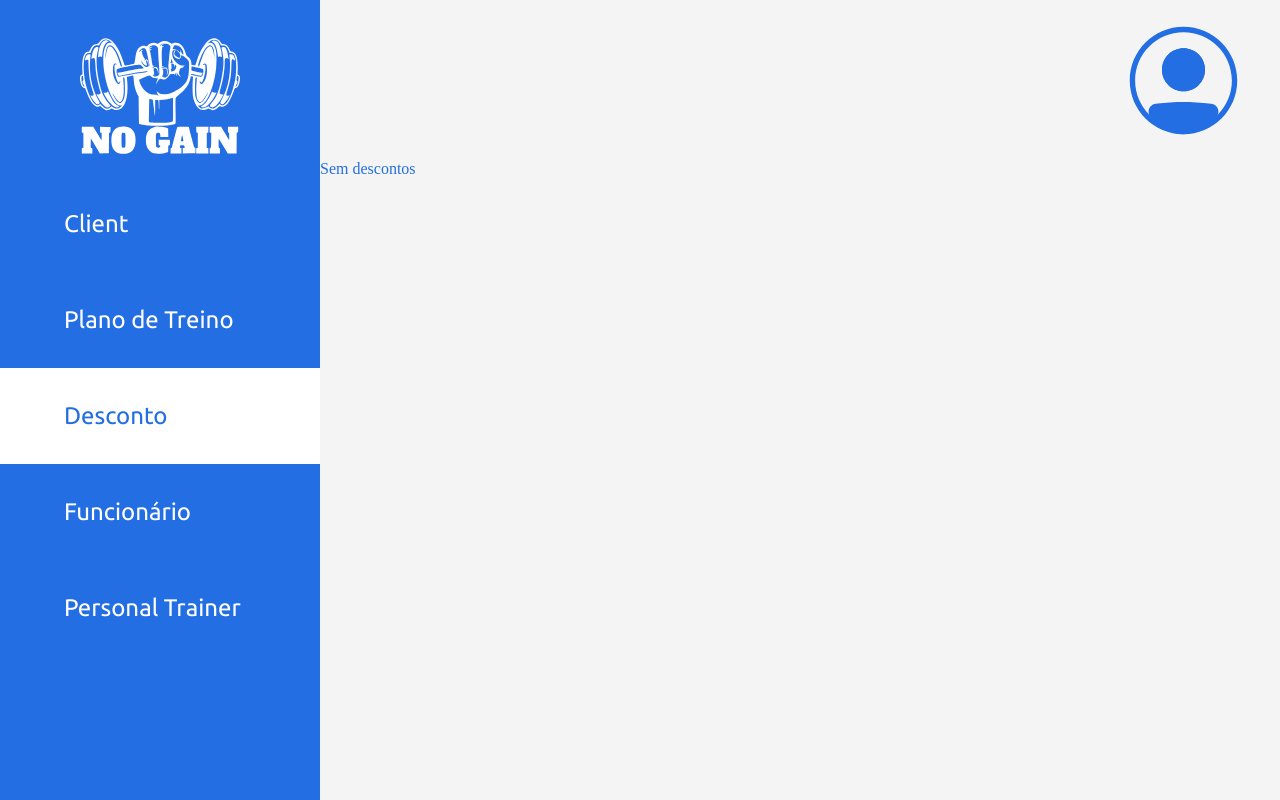
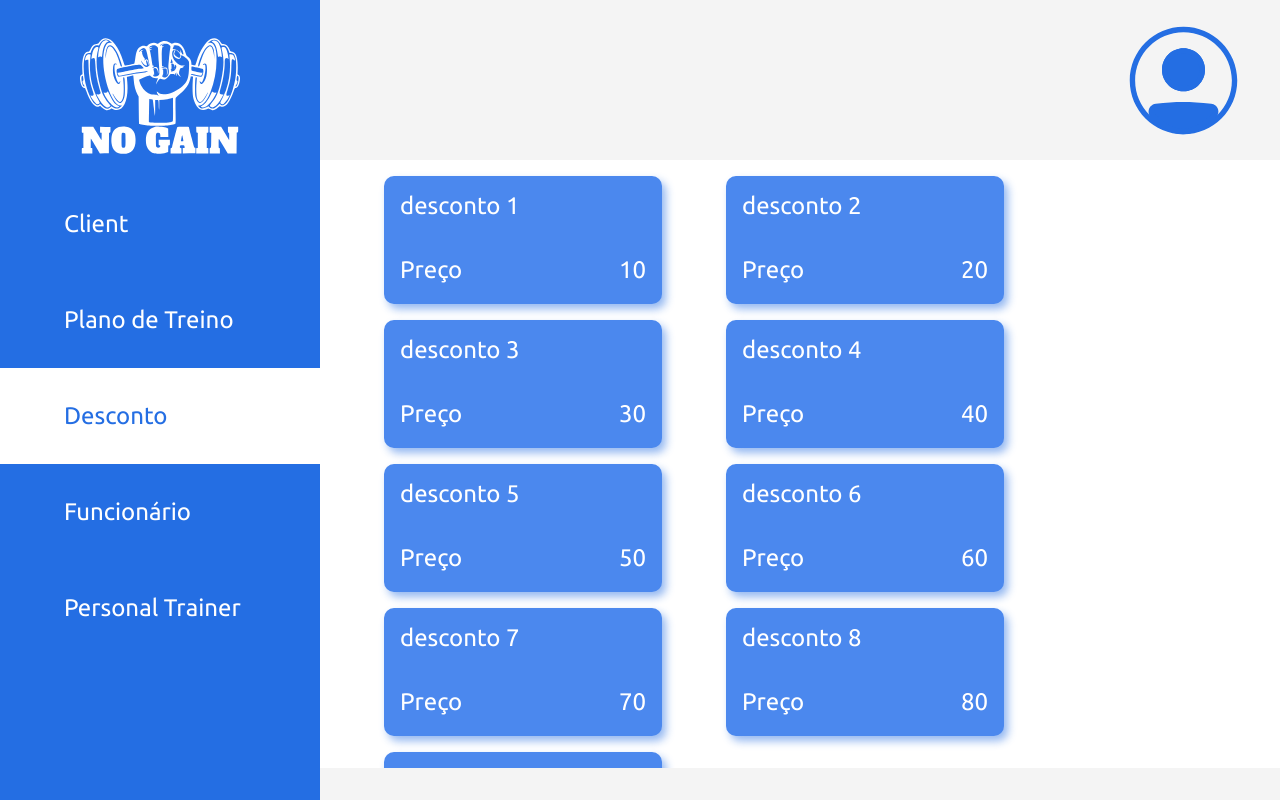
Before and after one commit to bosshentai/tccCode, a React (Create React App) app in the folder nogain-app/: page /Discount in a window 1280 px wide. Built offline with nearby package versions, Linux system fonts and the light colour scheme.

Commit message:
the Discount page need only a button register the new discount

```diff
--- /dev/null
+++ b/nogain-app/src/Discount/components/DiscountItem/index.tsx
@@ -0,0 +1,23 @@
+import styles from "./styles.module.scss";
+
+type discountProps = {
+  id: string;
+  name: string;
+  amount: number;
+};
+
+export const DiscountItem = (props: discountProps) => {
+  const { id, name, amount } = props;
+  return (
+    <li key={id} id={id} className={styles.discountContainer}>
+      <div>
+        <span>{name}</span>
+      </div>
+
+      <div className={styles.amount}>
+        <span>Preço</span>
+        <span>{amount}</span>
+      </div>
+    </li>
+  );
+};
--- /dev/null
+++ b/nogain-app/src/Discount/components/DiscountItem/styles.module.scss
@@ -0,0 +1,49 @@
+.discountContainer {
+  width: 278px;
+  height: 128px;
+  background: #4b88ee;
+
+  box-shadow: 4px 5px 8px rgba(36, 110, 227, 0.49);
+  border-radius: 10px;
+
+  display: flex;
+  flex-direction: column;
+  justify-content: space-around;
+
+
+
+
+  overflow: auto;
+
+  margin-top: 1rem;
+  margin-left: 4rem;
+  // flex: 1 1 3rem;
+  // margin: 3rem;
+
+
+
+
+  div {
+    // background: black;
+    width: 100%;
+    height: 100%;
+
+    color: white;
+    font-size: 24px;
+    font-family: "Ubuntu", sans-serif;
+
+    padding: 1rem;
+  }
+
+  .amount {
+
+
+    // background:black;
+
+    display: flex;
+    justify-content: space-between;
+
+
+  }
+
+}
--- a/nogain-app/src/Discount/components/DiscountList/index.tsx
+++ b/nogain-app/src/Discount/components/DiscountList/index.tsx
@@ -0,0 +1,31 @@
+// import { type } from "os";
+import { DiscountItem } from "../DiscountItem";
+import styles from "./styles.module.scss";
+
+type discount = {
+  id: string;
+  name: string;
+  amount: number;
+  // descrition: string;
+};
+
+type discountProps = {
+  discounts: discount[] | [];
+};
+
+export const DiscountList = (props: discountProps) => {
+  const discountData = props.discounts;
+
+  return (
+    <ul className={styles.discountList}>
+      {discountData.map((discount: discount) => (
+        <DiscountItem
+          key={discount.id}
+          id={discount.id}
+          name={discount.name}
+          amount={discount.amount}
+        />
+      ))}
+    </ul>
+  );
+};
--- a/nogain-app/src/Discount/components/DiscountList/styles.module.scss
+++ b/nogain-app/src/Discount/components/DiscountList/styles.module.scss
@@ -0,0 +1,52 @@
+.discountList {
+
+  height: 100%;
+
+  // background: red;
+
+  display: flex;
+  flex-wrap: wrap;
+  margin: 0 auto ;
+  align-content: flex-start;
+  // row-gap: 0px;
+
+  overflow: auto;
+
+  &::-webkit-scrollbar {
+
+    width: 12px;
+    height: 12px;
+    background: rgba(36,110,227,0.44);
+    border-radius: 50px;
+
+
+  }
+
+  // &::-webkit-scrollbar-track{
+  //   // border: 1px solid blue;
+  //   border-radius: 10px;
+  // }
+
+
+  &::-webkit-scrollbar-thumb {
+    background: #246EE3;
+    border-radius: 10px;
+  }
+
+  &::-webkit-scrollbar-thumb:hover {
+    background: #4b88ee;
+    border-radius: 10px;
+  }
+
+
+  // &::-webkit-scrollbar{
+  //   width: 10px;
+  //   // background: transparent;
+  // }
+  // &::-webkit-scrollbar-thumb{
+  //   background: #4b88ee;
+  //   border-radius: 10px;
+  // }
+
+
+}
--- a/nogain-app/src/Discount/page/Discount/index.tsx
+++ b/nogain-app/src/Discount/page/Discount/index.tsx
@@ -1,5 +1,6 @@
 import React, { useEffect } from 'react';
 import { DefaultPage } from "../../../shared/components/UIElements/DefaultPage"
+import { DiscountList } from '../../components/DiscountList';
 
 import styles from "./styles.module.scss";
 
@@ -7,10 +8,55 @@ type Discount = {
   id: string;
   name: string;
   amount: number;
-  descrition: string;
+
 }
 
+const DUMMY_Data = [
+  {
+    id: '1',
+    name: 'desconto 1',
+    amount: 10,
 
+  },{
+    id: '2',
+    name: 'desconto 2',
+    amount: 20,
+  },{
+    id: '3',
+    name: 'desconto 3',
+    amount: 30,
+  },
+  {
+    id: '4',
+    name: 'desconto 4',
+    amount: 40,
+  },
+  {
+    id: '5',
+    name: 'desconto 5',
+    amount: 50,
+  },
+  {
+    id: '6',
+    name: 'desconto 6',
+    amount: 60,
+  },
+  {
+    id: '7',
+    name: 'desconto 7',
+    amount: 70,
+  },
+  {
+    id: '8',
+    name: 'desconto 8',
+    amount: 80,
+  },
+  {
+    id: '9',
+    name: 'desconto 9',
+    amount: 90,
+  }
+]
 
 
 
@@ -24,6 +70,20 @@ export const Discount = () => {
 
 
   const [listDiscount, setListDiscount] = React.useState<Discount[]>([]);
+
+  useEffect(() =>{
+    // const fetchData = async () => {
+    //   const result = await fetch('http://localhost:8080/api/discounts');
+    //   const body = await result.json();
+    //   setListDiscount(body);
+    //   setListEmpty(false);
+    // }
+    // fetchData();
+
+      setListDiscount(DUMMY_Data)
+
+  },[])
+
 
 
   useEffect( ()=>{
@@ -40,9 +100,9 @@ export const Discount = () => {
 
   {listEmpty && <p className={styles.p}>Sem descontos</p>}
 
-  <div className={styles.tableContainer}>
-
-  </div>
+  {!listEmpty && <div className={styles.tableContainer}>
+    <DiscountList discounts={listDiscount} />
+  </div>}
 
   </DefaultPage>
 }
--- a/nogain-app/src/Discount/page/Discount/styles.module.scss
+++ b/nogain-app/src/Discount/page/Discount/styles.module.scss
@@ -0,0 +1,35 @@
+
+.tableContainer {
+  max-height: 40rem;
+  height: calc(40rem - 2rem);
+  min-height: 38rem;
+
+  width: 100%;
+  font-family: "Ubuntu", sans-serif;
+  background: white;
+
+}
+
+
+
+
+
+
+
+.p {
+  max-height: 40rem;
+  height: calc(40rem - 2rem);
+  min-height: 30rem;
+
+  width: 100%;
+
+  font-family: "Ubuntu", sans-serif;
+  font-weight: 800;
+  font-size: 50px;
+
+  background: white;
+  display: flex;
+  justify-items: center;
+  align-items: center;
+  justify-content: center;
+}
```
